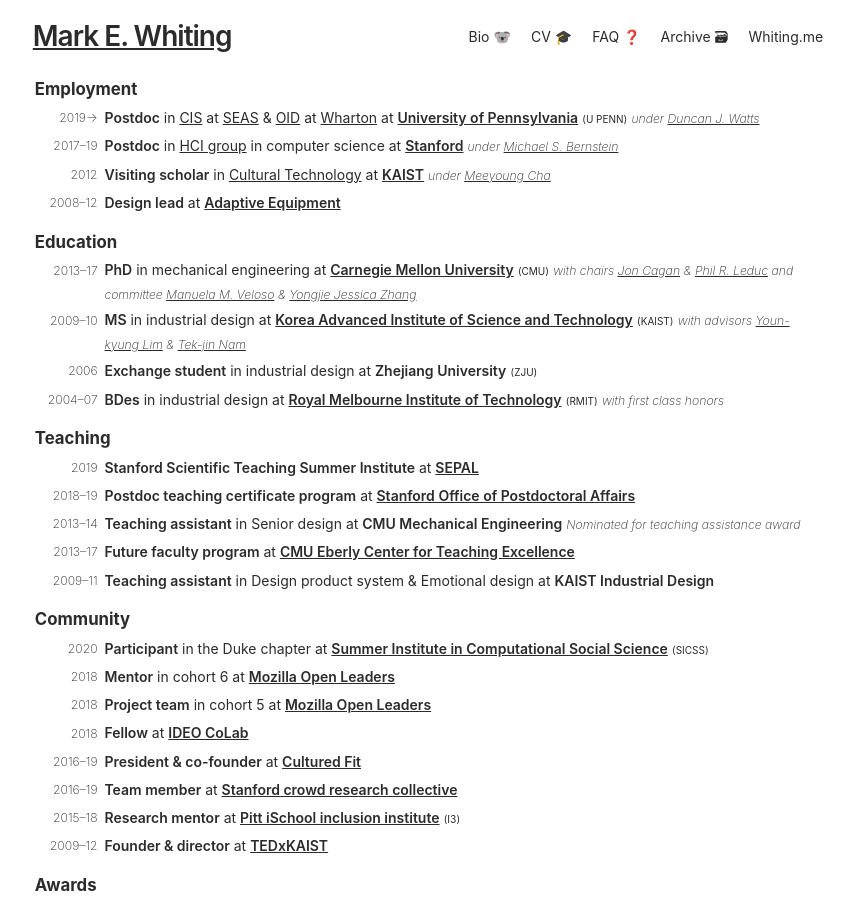
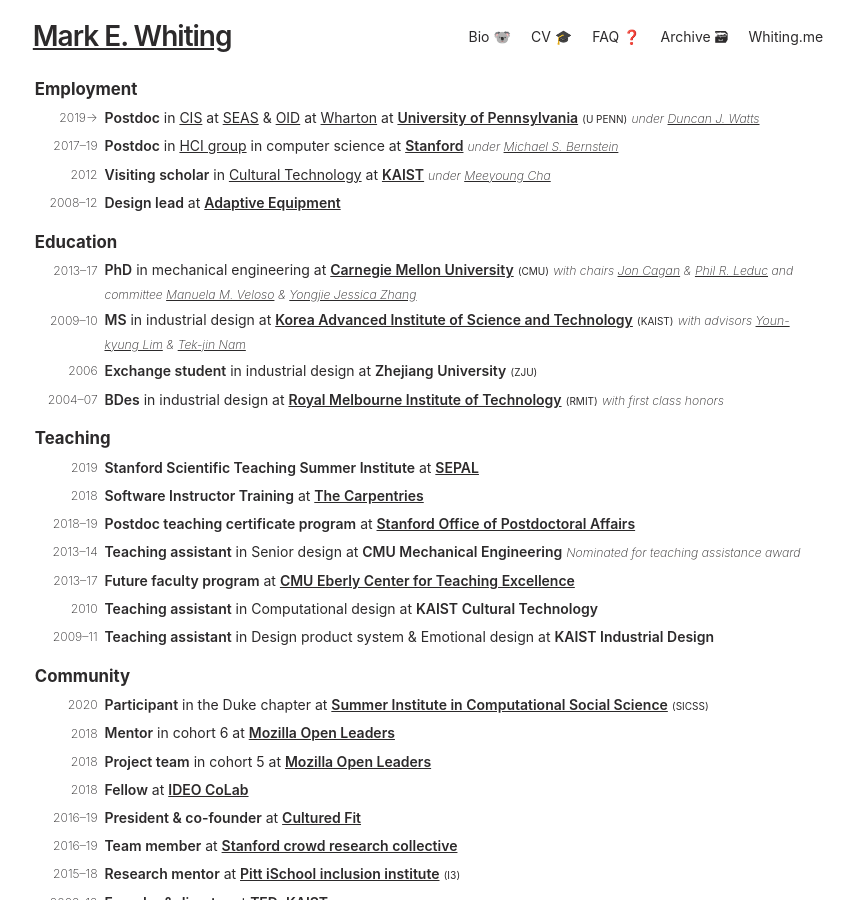
Before and after one commit to markwhiting/Whiting.me, a Jekyll site: the page built from cv.html, in a window 1280 px wide and 900 px high. Shown: the whole window, without its empty margins (212-1066 px from the left). Built offline with Jekyll 4.4.1, drawn with Linux system fonts in a browser that asks for light colours.

Commit message:
Updated teaching in CV

```diff
--- a/_data/CV.csv
+++ b/_data/CV.csv
@@ -12,9 +12,11 @@
 Adaptive Equipment,Employment,TRUE,,http://www.adaptivequipment.com,Design lead,,2008-01-01,2012-08-15,
 Stanford Office of Postdoctoral Affairs,Teaching,TRUE,,https://postdocs.stanford.edu/events/series/postdoc-teaching-certificate,Postdoc teaching certificate program,,2018-01-01,2019-09-30,
 SEPAL,Teaching,TRUE,,https://www.sfsusepal.org,Stanford Scientific Teaching Summer Institute,,2019-07-09,2019-07-11,
+The Carpentries,Teaching,TRUE,,https://carpentries.org,Software Instructor Training,,2018-10-22,2018-10-23,
 CMU Eberly Center for Teaching Excellence,Teaching,TRUE,,http://www.eberly.cmu.edu/services/graduate-students,Future faculty program,,2013-05-01,2017-07-01,
 CMU Mechanical Engineering,Teaching,TRUE,,,Teaching assistant,Senior design,2013-09-01,2014-05-01,Nominated for teaching assistance award
 KAIST Industrial Design,Teaching,TRUE,,,Teaching assistant,Design product system & Emotional design,2009-09-01,2011-05-01,
+KAIST Cultural Technology,Teaching,TRUE,,,Teaching assistant,Computational design,2010-01-01,2010-12-24,
 Red Dot,Awards,TRUE,,http://en.red-dot.org,Design award,,2006-11-01,2006-11-01,
 Red Dot,Awards,TRUE,,http://en.red-dot.org,Design award,,2009-11-01,2009-11-01,
 RMIT,Awards,TRUE,,,First class honors,,2007-12-08,2007-12-08,
--- a/chat.html
+++ b/chat.html
@@ -86,10 +86,7 @@
     <h1>Loading...</h1>
     <p>
       Click
-      <a
-        href="https://upenn.zoom.us/my/markwhiting"
-        >here</a
-      >
+      <a href="https://upenn.zoom.us/my/markwhiting">here</a>
       if it does not load.
     </p>
   </body>
--- a/meet.html
+++ b/meet.html
@@ -19,7 +19,7 @@
 <div
   class="calendly-inline-widget"
   data-url="https://calendly.com/markwhiting/meet"
-  style="min-width:320px;height:100%;"
+  style="min-width: 320px; height: 100%"
 ></div>
 <script
   type="text/javascript"
```
Also changed, not shown: faq.md (+4 -0 lines), bio.md (line endings or trailing spaces), index.md (line endings or trailing spaces).
